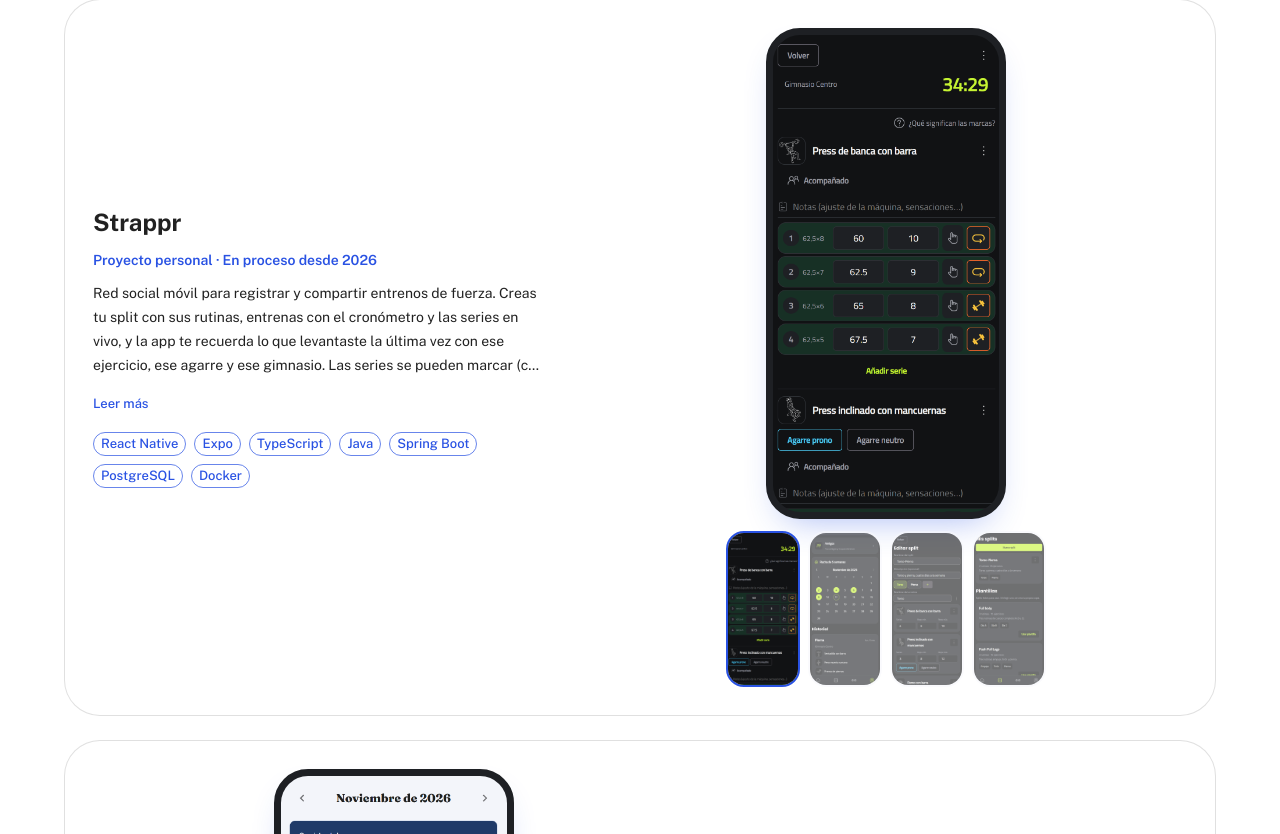
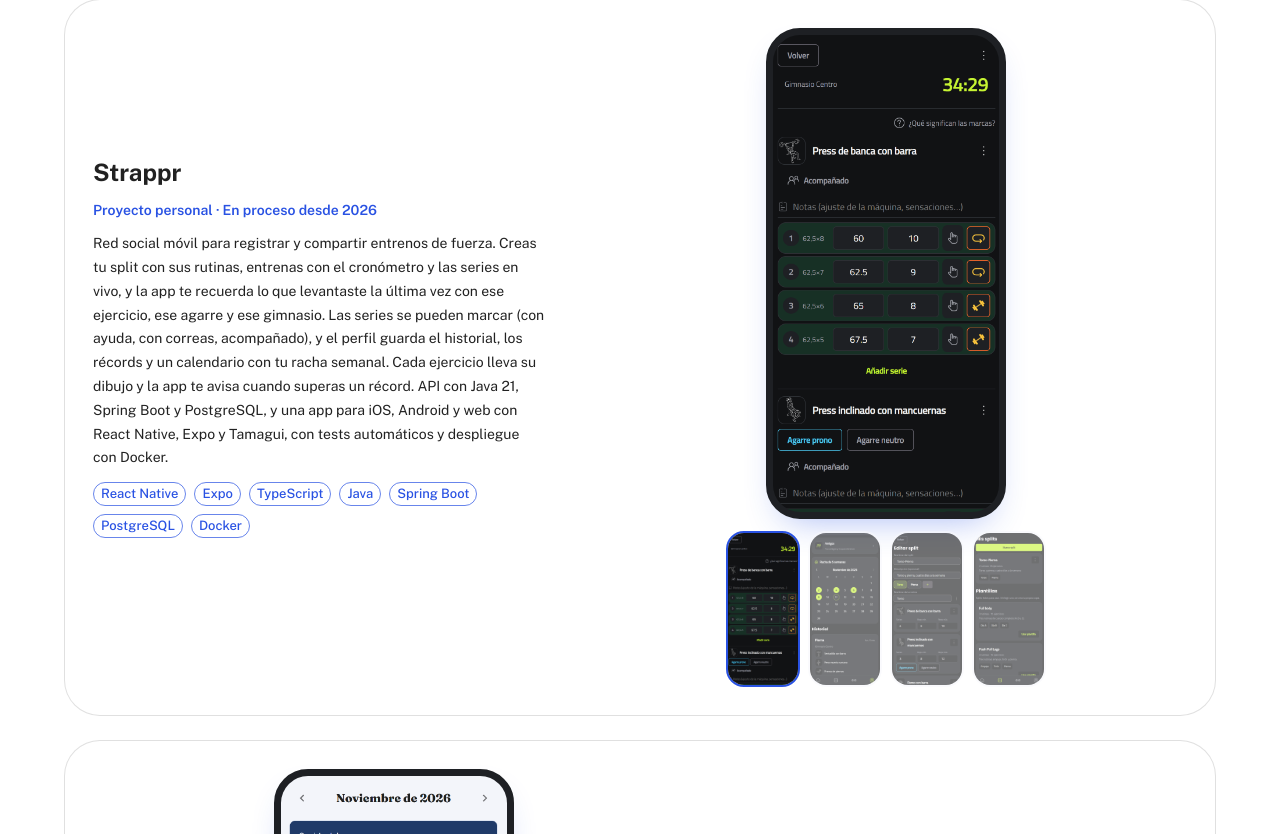
Before and after one commit to javipintado3/personal-portfolio, a React (Vite) app: page / in a window 1280 px wide. Shown: the part 2966-3800 px from the top of the page. Built offline with nearby package versions, Linux system fonts and the light colour scheme; a web font is replaced by a local one.

Commit message:
feat: show the full project descriptions without the read more button

```diff
--- a/src/components/sections/Projects.tsx
+++ b/src/components/sections/Projects.tsx
@@ -1,5 +1,3 @@
-import { useState } from 'react';
-
 import { Box, Button, Chip, Container, Grid, Paper, Stack, Typography } from '@mui/material';
 import { IconBrandGithub, IconExternalLink } from '@tabler/icons-react';
 
@@ -8,13 +6,8 @@ import Reveal from '../common/Reveal';
 import SectionTitle from '../common/SectionTitle';
 import { projects, type ProjectEntry } from '../../data/profile';
 
-const LONG_DESCRIPTION_LENGTH = 220;
-
 // Con `reverse` la tarjeta enseña las capturas a la izquierda y el texto a la derecha (solo en pantallas grandes)
 const ProjectCard = ({ project, reverse }: { project: ProjectEntry; reverse: boolean }) => {
-  const [expanded, setExpanded] = useState(false);
-  const isLong = project.description.length > LONG_DESCRIPTION_LENGTH;
-
   return (
     <Paper
       variant="outlined"
@@ -40,27 +33,9 @@ const ProjectCard = ({ project, reverse }: { project: ProjectEntry; reverse: boo
           <Typography variant="body2" sx={{ color: 'primary.main', fontWeight: 600 }}>
             {project.period}
           </Typography>
-          <Typography
-            variant="body2"
-            sx={{
-              lineHeight: 1.7,
-              display: '-webkit-box',
-              WebkitBoxOrient: 'vertical',
-              WebkitLineClamp: expanded || !isLong ? 'unset' : 4,
-              overflow: 'hidden',
-            }}
-          >
+          <Typography variant="body2" sx={{ lineHeight: 1.7 }}>
             {project.description}
           </Typography>
-          {isLong ? (
-            <Button
-              size="small"
-              onClick={() => setExpanded((current) => !current)}
-              sx={{ alignSelf: 'flex-start', px: 0, minWidth: 0 }}
-            >
-              {expanded ? 'Leer menos' : 'Leer más'}
-            </Button>
-          ) : null}
           <Box sx={{ display: 'flex', flexWrap: 'wrap', gap: 1 }}>
             {project.tags.map((tag) => (
               <Chip key={tag} label={tag} size="small" variant="outlined" color="primary" />
```
